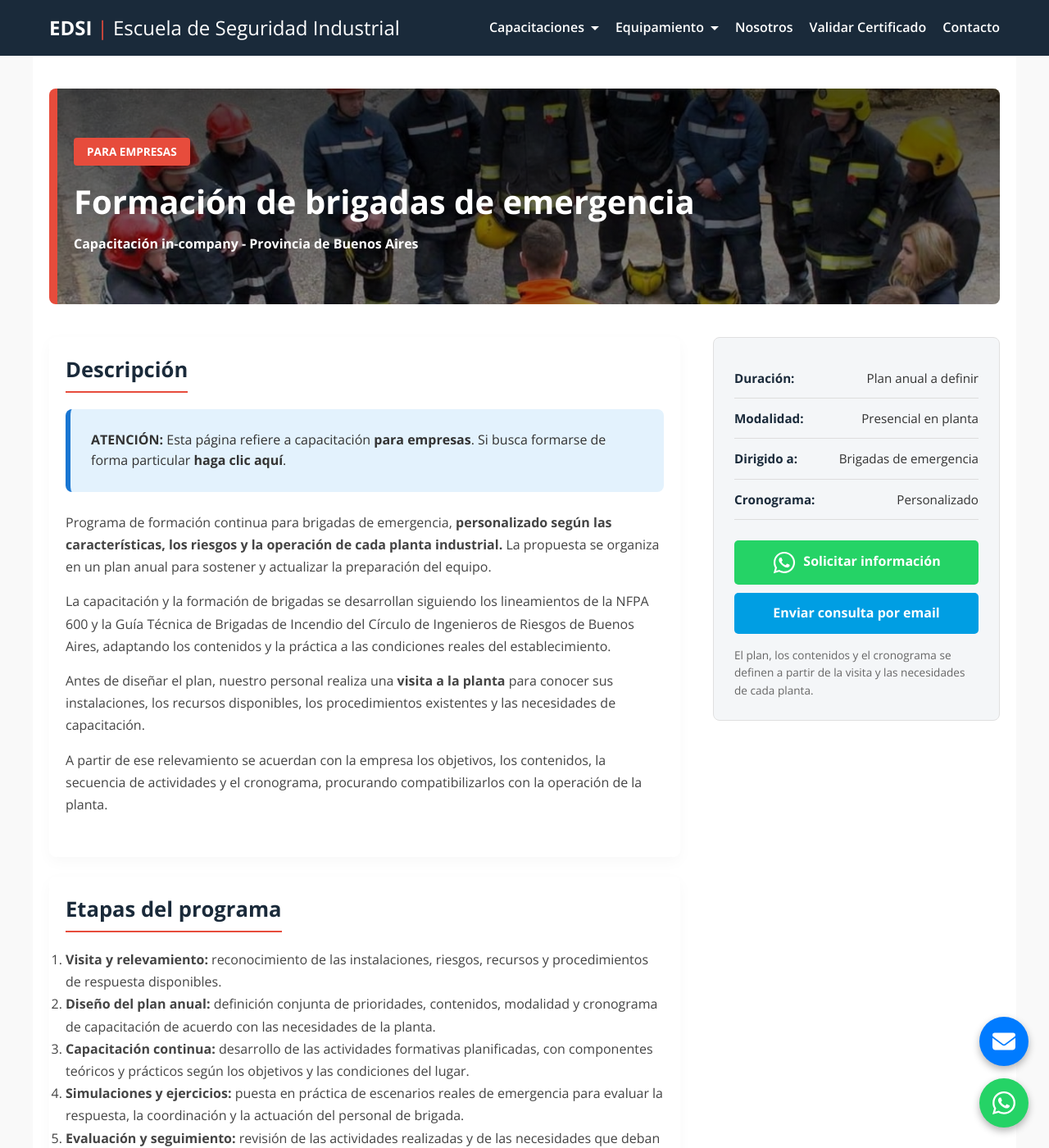
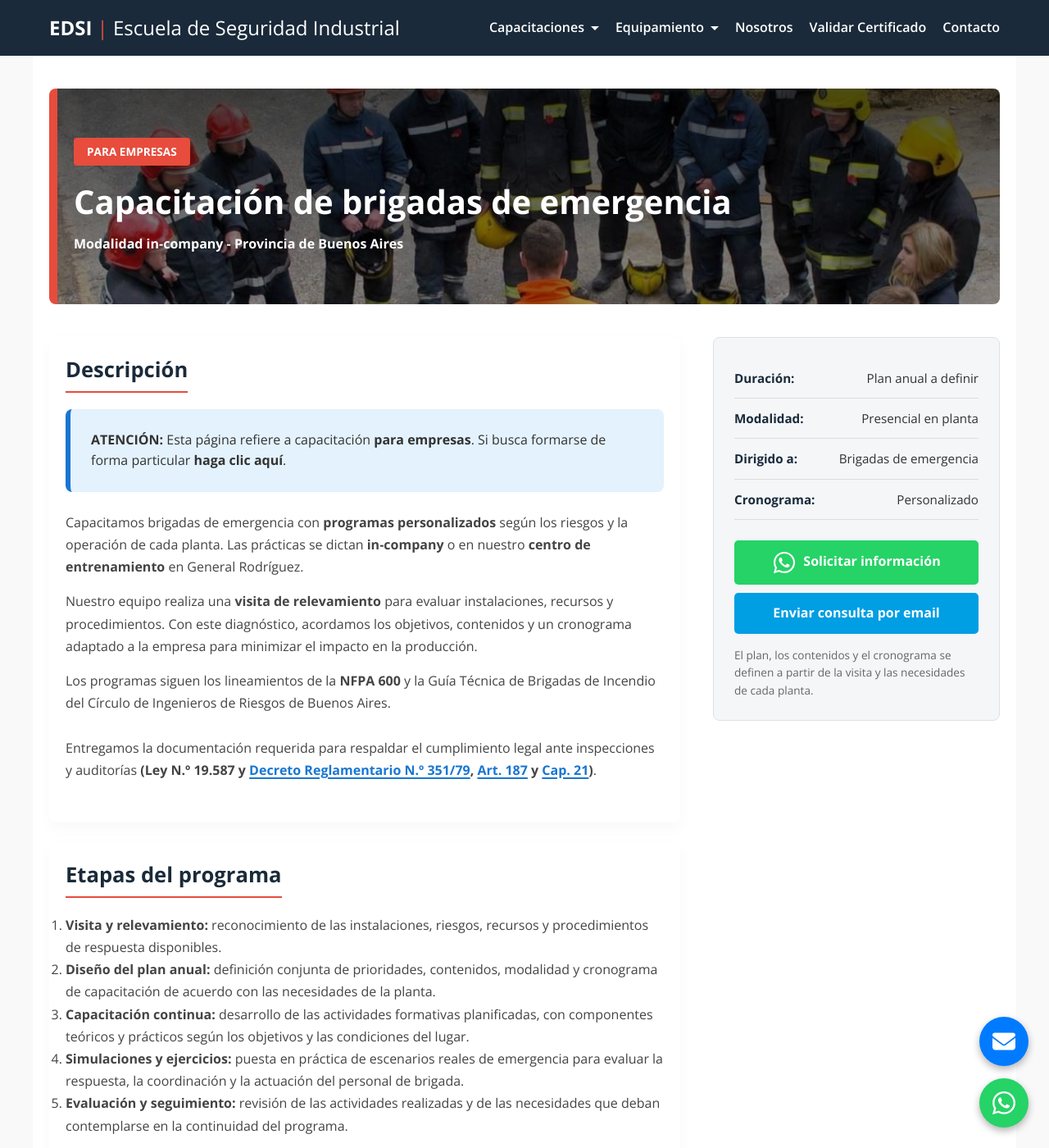
Before and after one commit to martov1/EDSI-nuevo-sitio, a Jekyll site: the page built from empresas/formacion-integral-brigadas.html, in a window 1280 px wide and 1400 px high. Shown: the whole window at 82% size. Built offline with Jekyll 4.4.1, drawn with Linux system fonts in a browser that asks for light colours.

Commit message:
mejoras de textos

```diff
--- a/empresas/formacion-integral-brigadas.css
+++ b/empresas/formacion-integral-brigadas.css
@@ -72,6 +72,101 @@
 
 .description-box { line-height: 1.7; color: #444; margin-bottom: 30px; }
 .description-box p { margin-bottom: 15px; }
+
+.legal-link {
+    color: #1976d2;
+    text-decoration: underline;
+    text-decoration-thickness: 1.5px;
+    text-underline-offset: 3px;
+    cursor: pointer;
+    transition: color 180ms ease;
+}
+
+.legal-link:hover,
+.legal-link:focus-visible {
+    color: #0d4f91;
+}
+
+.legal-tooltip {
+    position: relative;
+}
+
+.legal-tooltip::after {
+    content: attr(data-tooltip);
+    position: absolute;
+    left: 50%;
+    bottom: calc(100% + 10px);
+    z-index: 20;
+    width: min(420px, calc(100vw - 40px));
+    padding: 12px 14px;
+    border-radius: 6px;
+    background: #1a2a3a;
+    color: #fff;
+    font-size: 0.82rem;
+    font-weight: 400;
+    line-height: 1.45;
+    text-decoration: none;
+    opacity: 0;
+    visibility: hidden;
+    pointer-events: none;
+    transform: translate(-50%, 4px);
+    transition: opacity 180ms ease, transform 180ms ease, visibility 180ms ease;
+    box-shadow: 0 8px 24px rgba(0, 0, 0, 0.22);
+}
+
+.legal-tooltip:hover::after,
+.legal-tooltip:focus-visible::after {
+    opacity: 1;
+    visibility: visible;
+    transform: translate(-50%, 0);
+}
+
+.legal-tooltip-wide::after {
+    width: min(560px, calc(100vw - 40px));
+    max-height: min(420px, 70vh);
+    overflow-y: auto;
+}
+
+.legal-tooltip-rich::after {
+    content: none;
+}
+
+.legal-tooltip-content {
+    position: absolute;
+    left: 50%;
+    bottom: 100%;
+    z-index: 20;
+    width: min(560px, calc(100vw - 40px));
+    padding-bottom: 10px;
+    text-decoration: none;
+    opacity: 0;
+    visibility: hidden;
+    transform: translate(-50%, 4px);
+    transition: opacity 180ms ease, transform 180ms ease, visibility 180ms ease;
+}
+
+.legal-tooltip-panel {
+    display: block;
+    max-height: min(420px, 70vh);
+    overflow-y: auto;
+    padding: 12px 14px;
+    border-radius: 6px;
+    background: #1a2a3a;
+    color: #fff;
+    font-size: 0.82rem;
+    font-weight: 400;
+    line-height: 1.45;
+    text-align: left;
+    white-space: normal;
+    box-shadow: 0 8px 24px rgba(0, 0, 0, 0.22);
+}
+
+.legal-tooltip-rich:hover .legal-tooltip-content,
+.legal-tooltip-rich:focus-visible .legal-tooltip-content {
+    opacity: 1;
+    visibility: visible;
+    transform: translate(-50%, 0);
+}
 
 .temario-clase { background: #f9f9f9; padding: 20px; border-radius: 8px; margin-bottom: 20px; border: 1px solid var(--border-color); }
 .temario-clase ol { padding-left: 20px; }
--- a/empresas/formacion-integral-brigadas.html
+++ b/empresas/formacion-integral-brigadas.html
@@ -13,9 +13,9 @@ redirect_from:
 <main class="course-page container">
   <div class="hero-course hero-course-combate">
     <span class="tag-corporativo">Para Empresas</span>
-    <h1>Formación de brigadas de emergencia</h1>
+    <h1>Capacitación de brigadas de emergencia</h1>
     <p>
-      <b>Capacitación in-company - Provincia de Buenos Aires</b>
+      <b>Modalidad in-company - Provincia de Buenos Aires</b>
     </p>
   </div>
 
@@ -32,32 +32,93 @@ redirect_from:
         </div>
         <div class="description-box">
           <p>
-            Programa de formación continua para brigadas de emergencia,
+            Capacitamos brigadas de emergencia con
+            <b>programas personalizados</b> según los riesgos y la operación de
+            cada planta. Las prácticas se dictan <b>in-company</b> o en nuestro
+            <b>centro de entrenamiento</b> en General Rodríguez.
+          </p>
+
+          <p>
+            Nuestro equipo realiza una
+            <b>visita de relevamiento</b> para evaluar instalaciones, recursos y
+            procedimientos. Con este diagnóstico, acordamos los objetivos,
+            contenidos y un cronograma adaptado a la empresa para minimizar el
+            impacto en la producción.
+          </p>
+
+          <p>
+            Los programas siguen los lineamientos de la <b>NFPA 600</b> y la
+            Guía Técnica de Brigadas de Incendio del Círculo de Ingenieros de
+            Riesgos de Buenos Aires.<br /><br />
+            Entregamos la documentación requerida para respaldar el cumplimiento
+            legal ante inspecciones y auditorías
             <b
-              >personalizado según las características, los riesgos y la
-              operación de cada planta industrial.</b
-            >
-            La propuesta se organiza en un plan anual para sostener y actualizar
-            la preparación del equipo.
-          </p>
-          <p>
-            La capacitación y la formación de brigadas se desarrollan siguiendo
-            los lineamientos de la NFPA 600 y la Guía Técnica de Brigadas de
-            Incendio del Círculo de Ingenieros de Riesgos de Buenos Aires,
-            adaptando los contenidos y la práctica a las condiciones reales del
-            establecimiento.
-          </p>
-          <p>
-            Antes de diseñar el plan, nuestro personal realiza una
-            <b>visita a la planta</b> para conocer sus instalaciones, los
-            recursos disponibles, los procedimientos existentes y las
-            necesidades de capacitación.
-          </p>
-          <p>
-            A partir de ese relevamiento se acuerdan con la empresa los
-            objetivos, los contenidos, la secuencia de actividades y el
-            cronograma, procurando compatibilizarlos con la operación de la
-            planta.
+              >(Ley N.º 19.587 y
+              <a
+                class="legal-link"
+                href="https://servicios.infoleg.gob.ar/infolegInternet/anexos/30000-34999/32030/dto351-1979-anexo1.htm"
+                target="_blank"
+                rel="noopener noreferrer"
+                >Decreto Reglamentario N.º 351/79</a
+              >,
+              <span
+                class="legal-link legal-tooltip"
+                title="ART 187: El empleador tendrá la responsabilidad de formar unidades entrenadas en la lucha contra el fuego. A tal efecto deberá capacitar a la totalidad o parte de su personal y el mismo será instruido en el manejo correcto de los distintos equipos contra incendios y se planificarán las medidas necesarias para el control de emergencias y evacuaciones."
+                tabindex="0"
+                data-tooltip="ART 187: El empleador tendrá la responsabilidad de formar unidades entrenadas en la lucha contra el fuego. A tal efecto deberá capacitar a la totalidad o parte de su personal y el mismo será instruido en el manejo correcto de los distintos equipos contra incendios y se planificarán las medidas necesarias para el control de emergencias y evacuaciones."
+                >Art. 187</span
+              >
+              y
+              <span
+                class="legal-link legal-tooltip legal-tooltip-rich"
+                tabindex="0"
+                aria-describedby="tooltip-capitulo-21"
+                >Cap. 21<span
+                  class="legal-tooltip-content"
+                  id="tooltip-capitulo-21"
+                  role="tooltip"
+                >
+                  <span class="legal-tooltip-panel">
+                    <strong>Capítulo 21 - Capacitación.</strong><br /><br />
+                    <strong>Art. 208</strong> - Todo establecimiento estará
+                    obligado a capacitar a su personal en materia de higiene y
+                    seguridad, en prevención de enfermedades profesionales y
+                    accidentes del trabajo, de acuerdo a las características y
+                    riesgos propios, generales y específicos de las tareas que
+                    desempeña.<br /><br />
+                    <strong>Art. 209</strong> - La capacitación del personal
+                    deberá efectuarse, por medio de conferencias, cursos,
+                    seminarios, clases y se complementarán con el material
+                    educativo gráfico, medios audiovisuales, avisos y carteles
+                    que indiquen medidas de higiene y seguridad.<br /><br />
+                    <strong>Art. 210</strong> - Recibirán capacitación en
+                    materia de higiene y seguridad y medicina del trabajo todos
+                    los sectores del establecimiento en sus distintos niveles:
+                    <br />1. Nivel superior (dirección, gerencias y jefaturas).
+                    <br />2. Nivel intermedio (supervisión de línea y
+                    encargados). <br />3. Nivel operativo (trabajadores de
+                    productos y administrativos).<br /><br />
+                    <strong>Art. 211</strong> - Todo establecimiento planificará
+                    en forma anual programas de capacitación para distintos
+                    niveles, los cuales deberán ser presentados a la Autoridad
+                    de Aplicación, a su solicitud.<br /><br />
+                    <strong>Art. 212</strong> - Los planes anuales de
+                    capacitación serán programados y desarrollados por los
+                    Servicios de Medicina, Higiene y Seguridad en el Trabajo en
+                    las áreas de su competencia.<br /><br />
+                    <strong>Art. 213</strong> - Todo establecimiento deberá
+                    entregar por escrito a su personal las medidas preventivas
+                    tendientes a evitar las enfermedades profesionales y
+                    accidentes del trabajo.<br /><br />
+                    <strong>Art. 214</strong> - La autoridad nacional competente
+                    podrá, en los establecimientos y fuera de ellos y por los
+                    diferentes medios de difusión, realizar campañas educativas
+                    e informativas con la finalidad de disminuir o evitar las
+                    enfermedades profesionales y accidentes del trabajo.
+                  </span>
+                </span></span
+              >)</b
+            >.
           </p>
         </div>
       </section>
```
